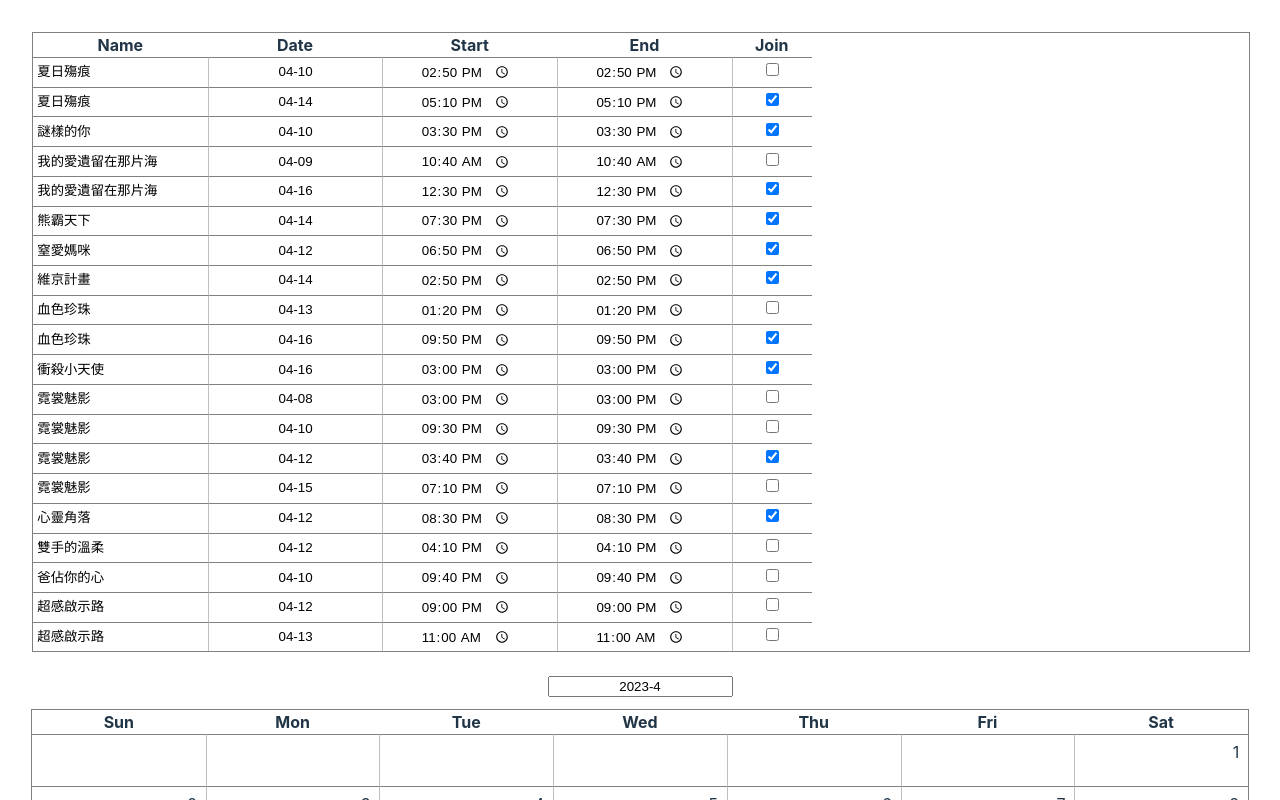
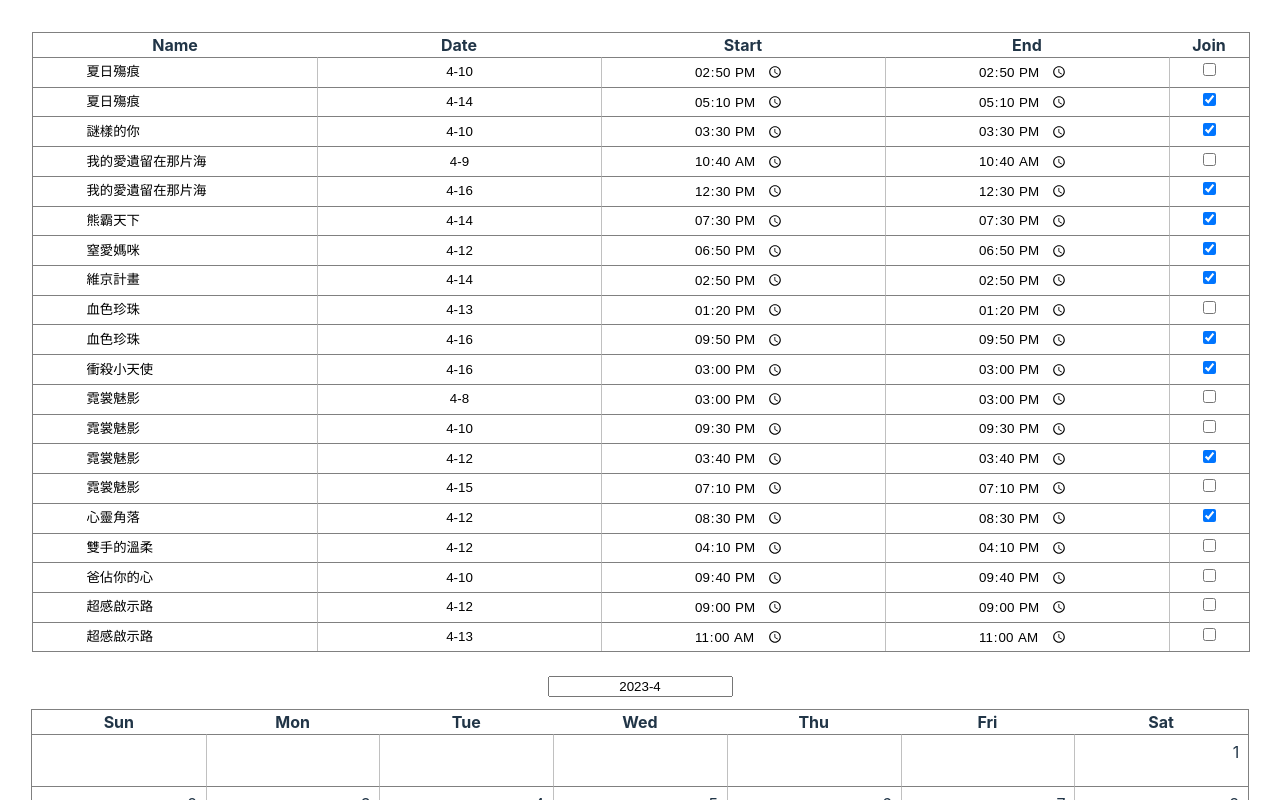
Before and after one commit to nepikn/schedule-film-fest, a React (Vite) app: page / in a window 1280 px wide. Shown: the top 800 px of the page. Built offline with nearby package versions, Linux system fonts and the light colour scheme.

Commit message:
fix table width

```diff
--- a/src/App.tsx
+++ b/src/App.tsx
@@ -21,7 +21,7 @@ export class FilmInfo {
   }
 
   get date() {
-    return format(this.timeStart, "MM-dd");
+    return format(this.timeStart, "M-d");
   }
   set date(val: string) {
     const [month, day] = val.split("-");
--- a/src/Table.css
+++ b/src/Table.css
@@ -1,6 +1,6 @@
 .table.info {
   & .grid {
-    grid-template-columns: repeat(4, 20ex) 5em;
+    grid-template-columns: repeat(4, calc((100% - 5em) / 4)) 5em;
   }
 
   & * {
```
